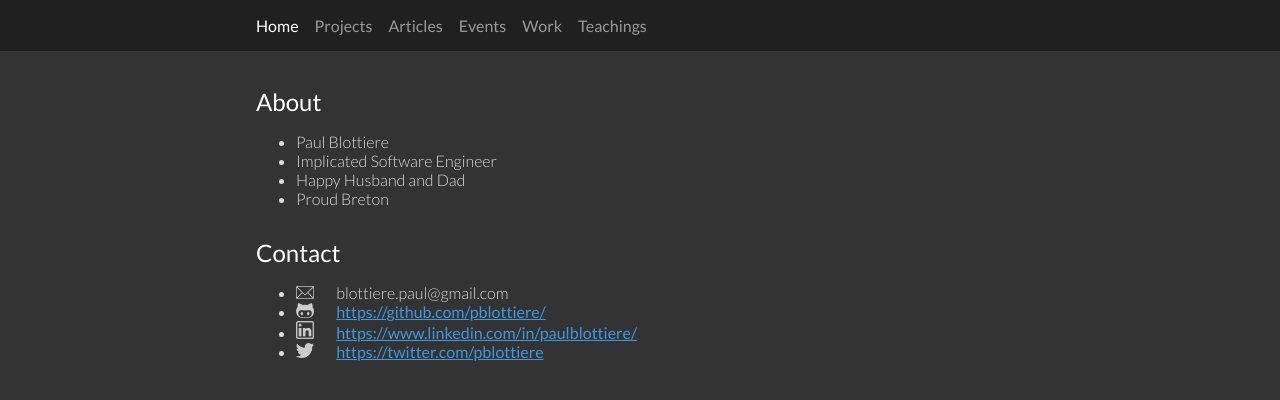
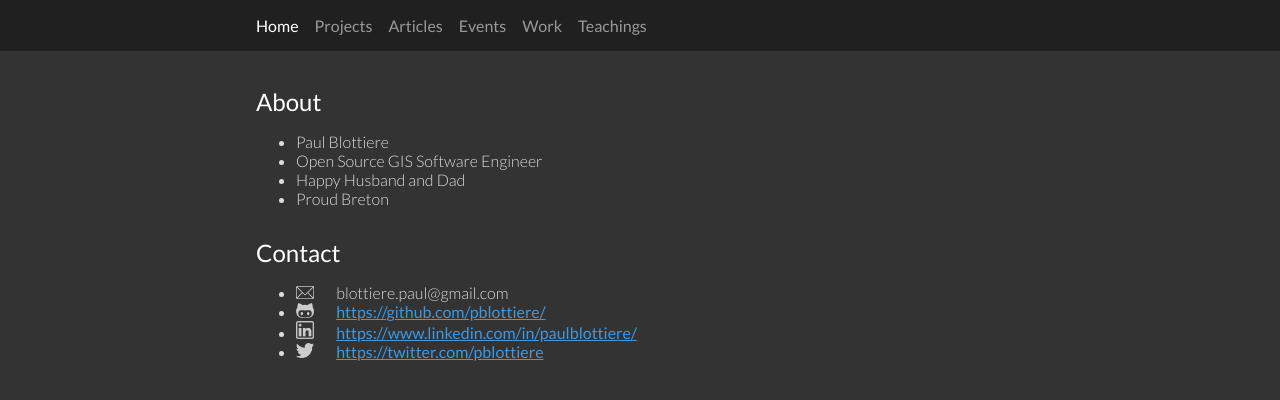
Before and after one commit to pblottiere/pblottiere.github.io, a Jekyll site: the page built from index.md, in a window 1280 px wide. Shown: the top 400 px of the page. Built offline with Jekyll 4.4.1, drawn with Linux system fonts in a browser that asks for light colours; comment, search, counter and statistics services are not loaded; our own code applies the rules of GitHub Pages for plain Markdown files.

Commit message:
Update index

```diff
--- a/index.md
+++ b/index.md
@@ -5,7 +5,7 @@ layout: left
 # About
 
   - {:.item} Paul Blottiere
-  - {:.item} Implicated Software Engineer
+  - {:.item} Open Source GIS Software Engineer
   - {:.item} Happy Husband and Dad
   - {:.item} Proud Breton
 
```
